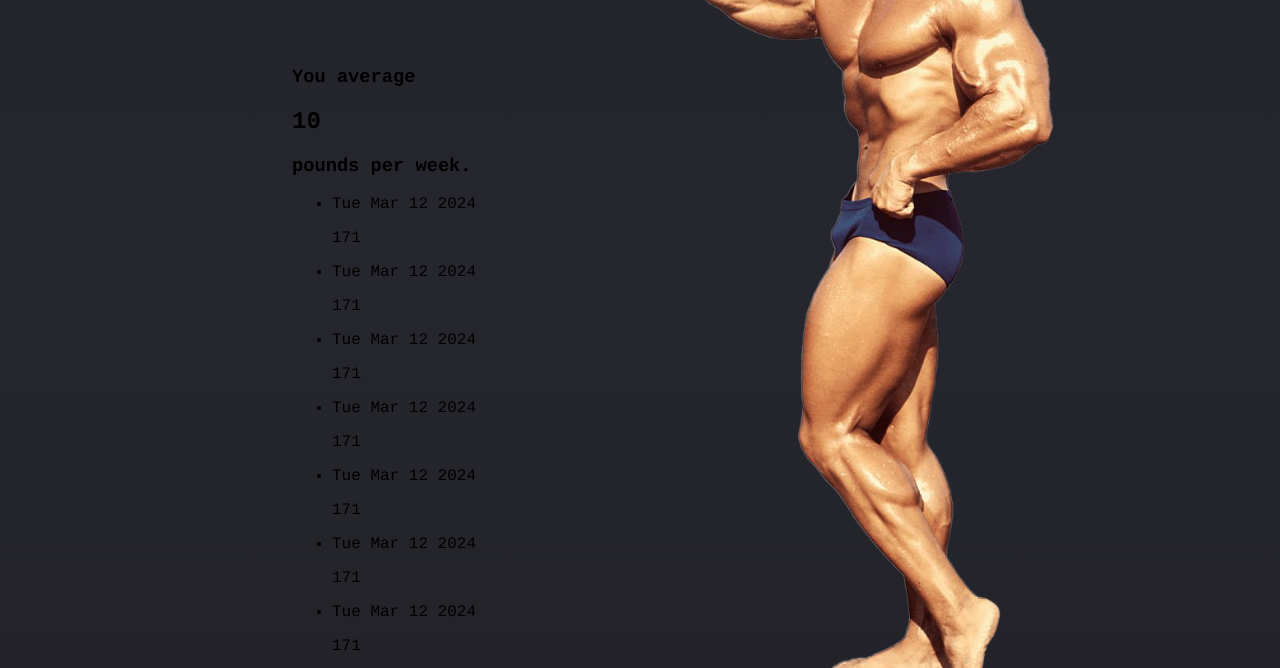
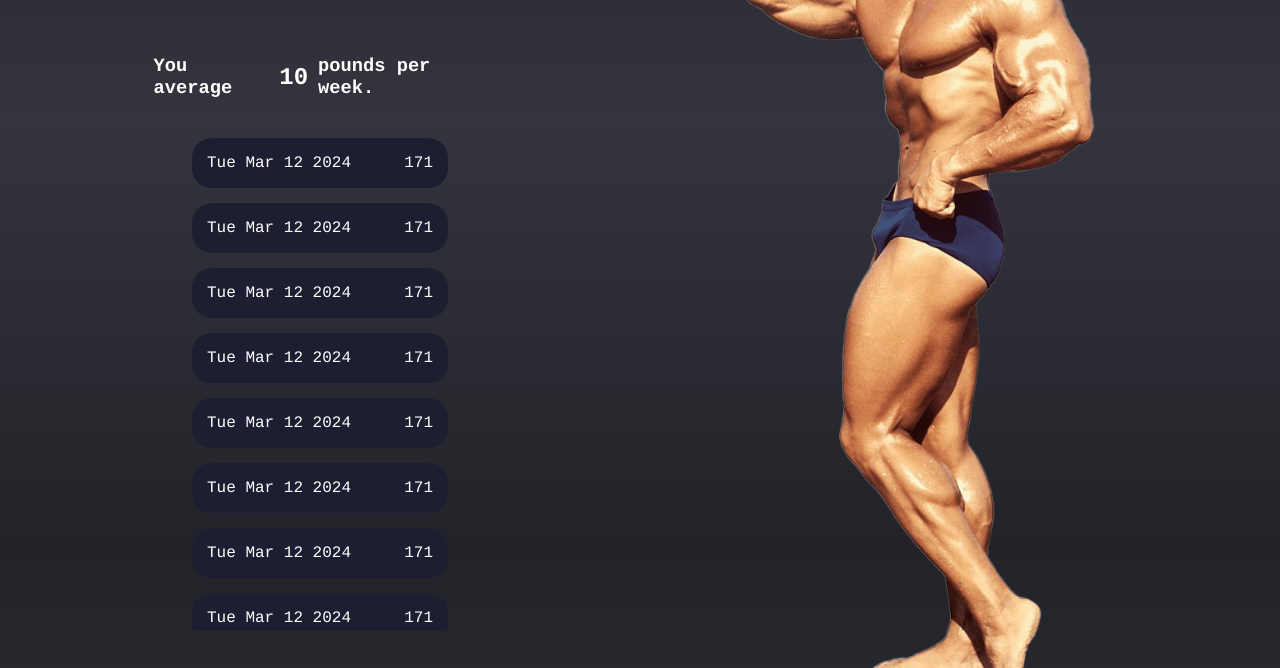
Before and after one commit to dylanmc1ntee/Weight-Tracker, a plain HTML site: page index.html in a window 1280 px wide. Shown: the part 303-971 px from the top of the page. Drawn offline with Linux system fonts and the light colour scheme.

Commit message:
style lists and average

```diff
--- a/styles.css
+++ b/styles.css
@@ -1,7 +1,7 @@
 body{
     margin: 0;
     font-family: Rockwell,Courier Bold,Courier,Georgia,Times,Times New Roman,serif;
-    background-image: linear-gradient(#222228, #26262e, #222228);
+    background-image: linear-gradient(#222228, #34343e, #222228);
 }
 
 h1{
@@ -63,7 +63,7 @@ aside{
     padding-right: 0px;
 }
 
-section{
+.input-box{
     width: 60%;
     display: flex;
     justify-content: center;
@@ -95,7 +95,7 @@ section{
     padding-top: 10px;
     font-size: 20px;
     background-color: rgb(30, 30, 50);
-    color: rgb(210, 150, 110);
+    color: #FFFFFF;
     border: none;
     border-top-right-radius: 10px;
     border-bottom-right-radius: 10px;
@@ -105,6 +105,74 @@ section{
 
 #arnold{
     height: 900px;
+    padding-left: 100px;
+}
+
+.displayContainer{
+    height: 500px;
+    width: 50%;
+    display: flex;
+    justify-content: center;
+    padding-top: 30px;
+}
+
+.display{
+    display: flex;
+    flex-direction: column;
+    justify-content: center;
+    align-items: center;
+    width: 80%;
+    height: 600px;
+}
+
+.average{
+    display: flex;
+    flex-direction: row;
+    justify-content: center;
+    align-items: center;
+    height: 10%;
+    width: 65%;
+    border-radius: 10px;
+    color: #FFFFFF;
+}
+
+.listWeights{
+    list-style: none;
+    display: flex;
+    flex-direction: column;
+    padding-right: 40px;
+    height: 85%;
+    width: 50%;
+    border-radius: 10px;
+    overflow: auto;
+}
+
+.listWeights::-webkit-scrollbar {
+    display: none;
+  }
+
+.listWeights li{
+    background-color: rgb(30, 30, 50);
+    color: #FFFFFF;
+    display: flex;
+    align-items: center;
+    justify-content: space-between;
+    width: 100%;
+    margin-top: 15px;
+    border-radius: 20px;
+}
+
+#curDate{
+    padding-left: 15px;
+}
+
+#curWeight{
+    padding-right: 15px;
+}
+
+.average h2{
+    padding-left: 10px;
+    padding-right: 10px;
 }
 
 ::-webkit-scrollbar {
```
